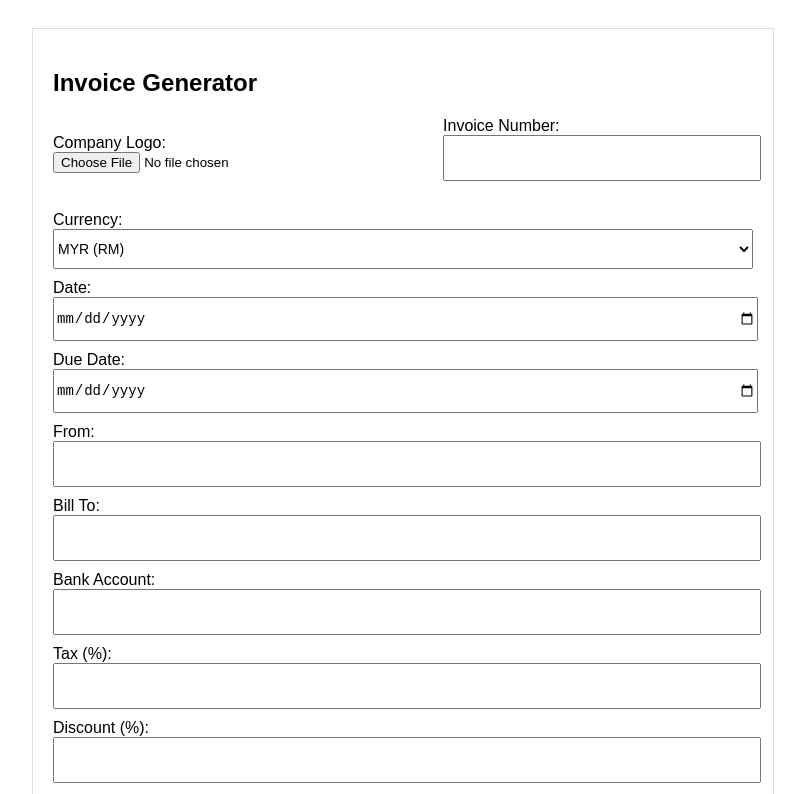
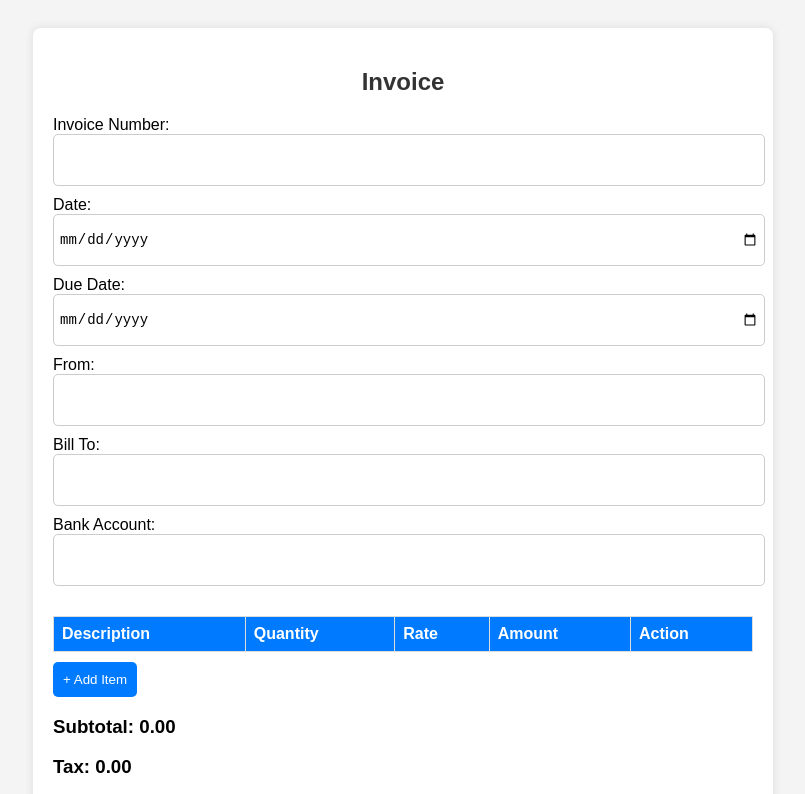
Before and after one commit to mrzcx8/generateinvoice, a plain HTML site: page index.html in a window 1280 px wide. Shown: the top 794 px of the page, without its empty margins (237-1042 px from the left). Drawn offline with nearby package versions, Linux system fonts and the light colour scheme.

Commit message:
Update index.html

```diff
--- a/index.html
+++ b/index.html
@@ -6,41 +6,27 @@
     <title>Invoice Generator</title>
     <script src="https://cdnjs.cloudflare.com/ajax/libs/jspdf/2.5.1/jspdf.umd.min.js"></script>
     <style>
-        body { font-family: Arial, sans-serif; padding: 20px; }
-        .invoice-container { max-width: 700px; margin: auto; border: 1px solid #ddd; padding: 20px; }
+        body { font-family: Arial, sans-serif; padding: 20px; background-color: #f4f4f4; }
+        .invoice-container { max-width: 700px; margin: auto; background: #fff; padding: 20px; border-radius: 8px; box-shadow: 0 0 10px rgba(0, 0, 0, 0.1); }
+        h2 { text-align: center; color: #333; }
         table { width: 100%; border-collapse: collapse; margin-top: 20px; }
         th, td { border: 1px solid #ddd; padding: 8px; text-align: left; }
-        button { margin-top: 10px; padding: 10px; cursor: pointer; }
+        th { background-color: #007BFF; color: white; }
+        button { margin-top: 10px; padding: 10px; cursor: pointer; background-color: #007BFF; color: white; border: none; border-radius: 5px; }
+        button:hover { background-color: #0056b3; }
         .header-container { display: flex; align-items: center; justify-content: space-between; margin-bottom: 20px; }
-        .logo-container { text-align: left; }
-        .logo-container input { display: block; }
-        .input-box { width: 100%; height: 40px; font-size: 14px; margin-bottom: 10px; }
+        .input-box { width: 100%; height: 40px; font-size: 14px; margin-bottom: 10px; padding: 5px; border: 1px solid #ccc; border-radius: 5px; }
     </style>
 </head>
 <body>
     <div class="invoice-container" id="invoice">
-        <h2>Invoice Generator</h2>
-        <div class="header-container">
-            <div class="logo-container">
-                <label>Company Logo:</label>
-                <input type="file" id="logoInput" accept="image/*">
-            </div>
-            <label>Invoice Number: <input type="text" id="invoiceNumber" class="input-box"></label>
-        </div>
-        <label>Currency:
-            <select id="currency" class="input-box" onchange="calculateTotal()">
-                <option value="MYR">MYR (RM)</option>
-                <option value="USD">USD ($)</option>
-                <option value="EUR">EUR (€)</option>
-            </select>
-        </label>
+        <h2>Invoice</h2>
+        <label>Invoice Number: <input type="text" id="invoiceNumber" class="input-box"></label>
         <label>Date: <input type="date" id="invoiceDate" class="input-box"></label>
         <label>Due Date: <input type="date" id="dueDate" class="input-box"></label>
         <label>From: <input type="text" id="from" class="input-box"></label>
         <label>Bill To: <input type="text" id="billTo" class="input-box"></label>
         <label>Bank Account: <input type="text" id="bankAccount" class="input-box"></label>
-        <label>Tax (%): <input type="number" id="taxRate" class="input-box" oninput="calculateTotal()"></label>
-        <label>Discount (%): <input type="number" id="discountRate" class="input-box" oninput="calculateTotal()"></label>
         <table>
             <thead>
                 <tr>
@@ -90,15 +76,7 @@
                 row.querySelector('.amount').textContent = amount.toFixed(2);
                 subtotal += amount;
             });
-            const taxRate = document.getElementById('taxRate').value || 0;
-            const discountRate = document.getElementById('discountRate').value || 0;
-            const taxAmount = (subtotal * taxRate) / 100;
-            const discountAmount = (subtotal * discountRate) / 100;
-            const total = subtotal + taxAmount - discountAmount;
             document.getElementById('subtotal').textContent = subtotal.toFixed(2);
-            document.getElementById('taxAmount').textContent = taxAmount.toFixed(2);
-            document.getElementById('discountAmount').textContent = discountAmount.toFixed(2);
-            document.getElementById('total').textContent = total.toFixed(2);
         }
         function downloadPDF() {
             const { jsPDF } = window.jspdf;
```
